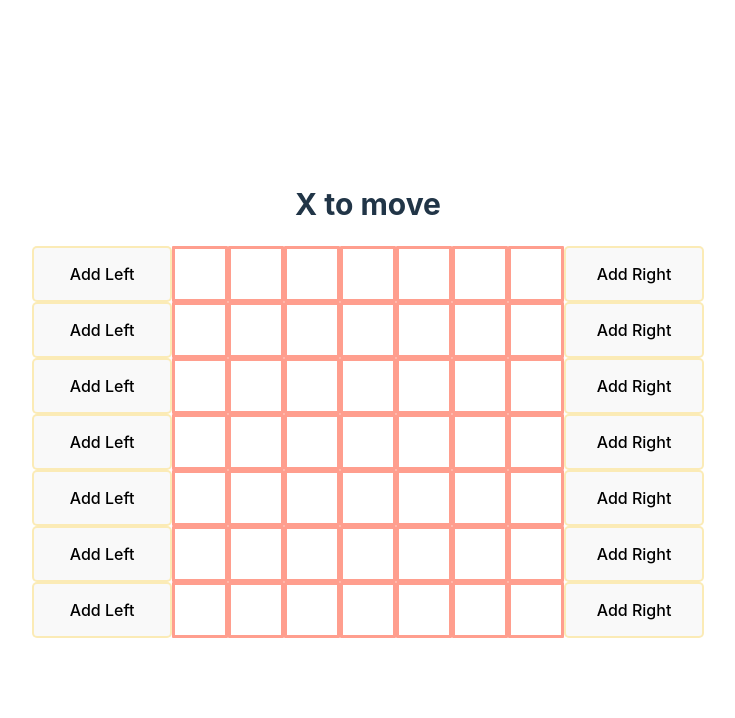
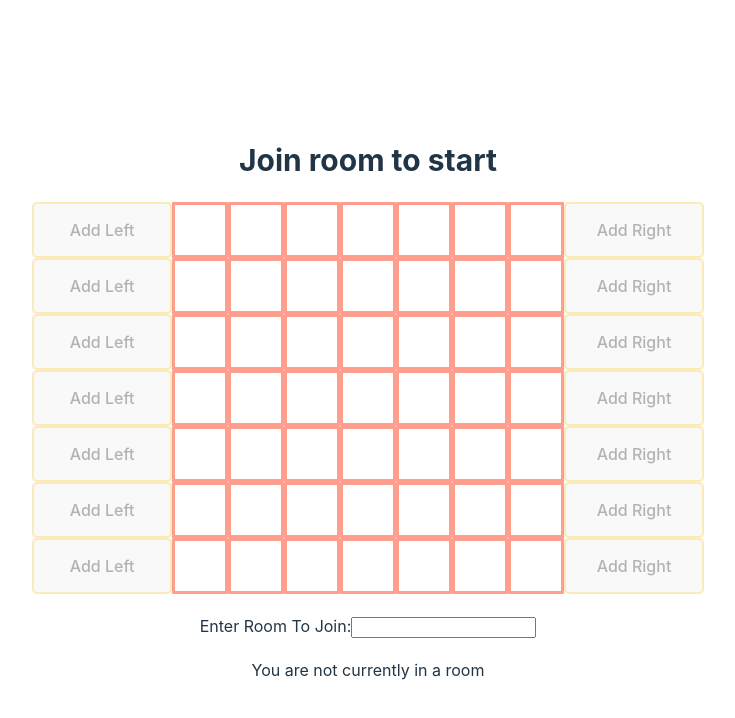
Before and after one commit to hankthetank27/side-stacker-RL, a React (Vite) app: page / in a window 1280 px wide. Shown: the top 718 px of the page, without its empty margins (272-1007 px from the left). Built offline with nearby package versions, Linux system fonts and the light colour scheme; no server answers.

Commit message:
completed preliminary websockets connection and rooms

```diff
--- /dev/null
+++ b/src/@types.ts
@@ -0,0 +1,4 @@
+export interface ExpressError {
+  status?: number;
+  message?: string;
+};
--- a/src/App.css
+++ b/src/App.css
@@ -3,4 +3,9 @@
     display: flex;
     justify-content: center;
     align-items: center;
+    flex-direction: column;
 }
+
+.roomForm{
+    padding: 20px;
+}
--- a/src/App.tsx
+++ b/src/App.tsx
@@ -1,10 +1,54 @@
+import {  useEffect, useRef, useState } from 'react'
 import { Grid } from './components/grid'
 import './App.css'
+import io from 'socket.io-client'
 
 function App() {
+
+  const socket = useRef(io('http://localhost:3000/')).current;
+  const [isConnected, setIsConnected] = useState(socket.connected);
+  const [ room, setRoom ] = useState<null | string>(null)
+  const [ handleChange, setHandleChange ] = useState('');
+
+  useEffect(() => {
+    socket.on('connect', () => {
+      setIsConnected(true);
+    });
+
+    socket.on('disconnect', () => {
+      setIsConnected(false);
+    });
+
+    return () => {
+      socket.off('connect');
+      socket.off('disconnect');
+    };
+  }, []);
+
+  const joinRoom = (e: any) => {
+    e.preventDefault()
+    setRoom(handleChange)
+    socket.emit('join-room', handleChange)
+    setHandleChange('')
+  }
+
   return (
     <div className="App">
-      <Grid/>
+      <Grid socket={socket} isConnected={isConnected} room={room}/>
+      <form className='roomForm' onSubmit={joinRoom}>
+        <label> Enter Room To Join:
+          <input
+            type={'text'}
+            value={handleChange}
+            onChange={(e) => setHandleChange(e.target.value)}
+          />
+        </label>
+      </form>
+      <div>
+        {room === null
+          ? 'You are not currently in a room'
+          : `In room: ${room}`}
+      </div>
     </div>
   )
 }
--- a/src/components/grid.tsx
+++ b/src/components/grid.tsx
@@ -2,7 +2,14 @@ import { useEffect, useState } from 'react';
 import { Row } from './row'
 import './grid.css'
 
-export const Grid = () => {
+//FIX TYPE
+interface Props{
+  socket: any
+  isConnected: boolean
+  room: null | string
+}
+
+export const Grid = ({ room, socket, isConnected }: Props) => {
 
   const [ grid, setGrid ] = useState<string[][]>(new Array(7).fill('_').map(x => new Array(7).fill('_')))
   const [ gameStarted, setGameStared ] = useState<boolean>(false)
@@ -11,51 +18,21 @@ export const Grid = () => {
   const [ gameOver, setGameOver ] = useState<boolean>(false)
 
   useEffect(() => {
-    if (!gameStarted) return
-    currentPlayer === 'X'
-      ? setCurrentPlayer('O')
-      : setCurrentPlayer('X')
-    if (checkWinner(grid, currentPlayer)){
-      setWinner(currentPlayer)
-      setGameOver(true)
+    if (isConnected) {
+
+      socket.on('receive-move', (newGrid: string[][], nextPlayer: 'X'|'O') => {
+        setGrid(newGrid)
+        setCurrentPlayer(nextPlayer)
+      })
+
+      socket.on('receive-game-over', (newGrid: string[][], winner: string) => {
+        setGrid(newGrid)
+        setWinner(winner)
+        setGameOver(true)
+      })
     }
-  }, [ grid ])
+  }, [isConnected]);
 
-  const checkWinner = (grid: string[][], currentPlayer: 'X'|'O') => {
-    const len = grid.length - 1;
-
-    const notValidElement = (row: number, col: number) => {
-      return row > len || col > len || row < 0 || col < 0
-    }
-
-    const makeDirection = (rowAdjust: number, colAdjust: number) => {
-      const checkDirection = (row: number, col: number, streak: number): boolean => {
-        if (streak === 4) return true
-        if (notValidElement(row, col)) return false
-        return grid[row][col] === currentPlayer
-          ? checkDirection(row + rowAdjust, col + colAdjust, streak + 1)
-          : checkDirection(row + rowAdjust, col + colAdjust, 0)
-      }
-      return checkDirection;
-    }
-
-    const checkRows = makeDirection(0, 1);
-    const checkCols = makeDirection(1, 0);
-    const checkDiRight = makeDirection(1, 1);
-    const checkDiLeft = makeDirection(1, -1);
-
-    for (let i = 0; i < grid.length; i++){
-      if (checkRows(i, 0, 0)) return true
-      if (checkCols(0, i, 0)) return true
-
-      if (checkDiRight(i, 0, 0)) return true
-      if (checkDiRight(0, i, 0)) return true
-
-      if (checkDiLeft(i, len, 0)) return true
-      if (checkDiLeft(0, len - i, 0)) return true
-    }
-    return false
-  }
 
   const rows = [];
   for (let i = 0; i < 7; i++){
@@ -65,10 +42,15 @@ export const Grid = () => {
         gameStarted={gameStarted}
         setGameStared={setGameStared}
         currentPlayer={currentPlayer}
+        setCurrentPlayer={setCurrentPlayer}
         grid={grid}
         setGrid={setGrid}
         rowId={i}
         key={`row${i}`}
+        socket={socket}
+        setWinner={setWinner}
+        setGameOver={setGameOver}
+        room={room}
     />)
   }
 
@@ -78,6 +60,8 @@ export const Grid = () => {
         <h3 className='playerUp'>
           {gameOver
             ? `${winner} wins the match!`
+            : !room
+            ? 'Join room to start'
             : currentPlayer === 'X'
             ? 'X to move'
             : 'O to move'
--- a/src/components/row.tsx
+++ b/src/components/row.tsx
@@ -6,13 +6,18 @@ interface Props {
   grid: string[][]
   setGrid: Dispatch<SetStateAction<string[][]>>
   currentPlayer: 'X' | 'O'
+  setCurrentPlayer: Dispatch<SetStateAction<'X'|'O'>>
   gameStarted: boolean
   setGameStared: Dispatch<SetStateAction<boolean>>
   rowId: number
   gameOver: boolean
+  socket: any
+  setWinner: Dispatch<SetStateAction<null | string>>
+  setGameOver: Dispatch<SetStateAction<boolean>>
+  room: null | string
 }
 
-export const Row = ({ gameOver, currentPlayer, rowId, setGrid, grid, setGameStared, gameStarted }: Props) => {
+export const Row = ({ room, setWinner, setGameOver, socket, gameOver, currentPlayer, setCurrentPlayer, rowId, setGrid, grid, setGameStared, gameStarted }: Props) => {
 
   const [ rowFull, setRowFull ] = useState<boolean>(false);
 
@@ -24,17 +29,65 @@ export const Row = ({ gameOver, currentPlayer, rowId, setGrid, grid, setGameStar
         if (idx < 0 || idx >= grid.length) return;
         idx += direction
       }
-      setGrid((grid) =>
-        grid.map((row, i) =>
-          i === rowId
-            ? row.map((el, j) => j === idx ? currentPlayer : el)
-            : row
-        )
+      if (idx + direction >= grid.length || idx + direction < 0){
+        setRowFull(true);
+      }
+      const newGrid = grid.map((row, i) =>
+        i === rowId
+          ? row.map((el, j) => j === idx ? currentPlayer : el)
+          : row
       )
-      if (idx + direction >= grid.length || idx + direction < 0){
-        return setRowFull(true);
+      switchTurn(newGrid)
+    }
+  }
+
+  const switchTurn = (newGrid: string[][], ) => {
+    setGrid(newGrid)
+    if (checkWinner(newGrid, currentPlayer)){
+      setWinner(currentPlayer)
+      setGameOver(true)
+      socket.emit('game-over', newGrid, currentPlayer, room)
+    } else {
+      const nextPlayer = currentPlayer === 'X' ? 'O' : 'X'
+      setCurrentPlayer(nextPlayer)
+      socket.emit('make-move', newGrid, nextPlayer, room)
+    }
+  }
+
+  const checkWinner = (grid: string[][], currentPlayer: 'X'|'O') => {
+    const len = grid.length - 1;
+
+    const invalidElement = (row: number, col: number) => {
+      return row > len || col > len || row < 0 || col < 0
+    }
+
+    const makeDirection = (rowAdjust: number, colAdjust: number) => {
+      const checkDirection = (row: number, col: number, streak: number): boolean => {
+        if (streak === 4) return true
+        if (invalidElement(row, col)) return false
+        return grid[row][col] === currentPlayer
+          ? checkDirection(row + rowAdjust, col + colAdjust, streak + 1)
+          : checkDirection(row + rowAdjust, col + colAdjust, 0)
       }
+      return checkDirection;
     }
+
+    const checkRows = makeDirection(0, 1);
+    const checkCols = makeDirection(1, 0);
+    const checkDiRight = makeDirection(1, 1);
+    const checkDiLeft = makeDirection(1, -1);
+
+    for (let i = 0; i < grid.length; i++){
+      if (checkRows(i, 0, 0)) return true
+      if (checkCols(0, i, 0)) return true
+
+      if (checkDiRight(i, 0, 0)) return true
+      if (checkDiRight(0, i, 0)) return true
+
+      if (checkDiLeft(i, len, 0)) return true
+      if (checkDiLeft(0, len - i, 0)) return true
+    }
+    return false
   }
 
   const addLeft = makeAdder(0, 1)
@@ -55,13 +108,13 @@ export const Row = ({ gameOver, currentPlayer, rowId, setGrid, grid, setGameStar
       <button
         className='button'
         onClick={addLeft}
-        disabled={gameOver || rowFull}
+        disabled={gameOver || rowFull || !room}
       >Add Left</button>
       { boxes }
       <button
         className='button'
         onClick={addRight}
-        disabled={gameOver || rowFull}
+        disabled={gameOver || rowFull || !room}
       >Add Right</button>
     </div>
   )
```
Also changed, not shown: package.json (+14 -3 lines), src/server/server.ts (added, +69 -0 lines), 1 other file (tests, documents, lock files or other folders).
